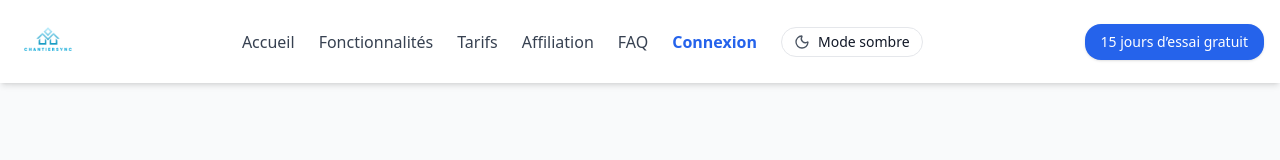
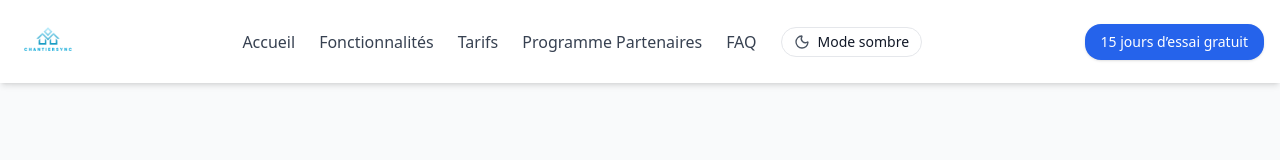
Before and after one commit to hdesumo/chantiersync-portal, a Next.js app: page / in a window 1280 px wide. Shown: the top 160 px of the page. Built offline with nearby package versions, Linux system fonts and the light colour scheme.

Commit message:
Fix: Header mis à jour avec Programme Partenaires (suppression affiliation, ajout partenariat)

```diff
--- a/components/Header.tsx
+++ b/components/Header.tsx
@@ -16,7 +16,7 @@ export default function Header() {
     { href: "/", label: "Accueil" },
     { href: "/fonctionnalites", label: "Fonctionnalités" },
     { href: "/tarifs", label: "Tarifs" },
-    { href: "/affiliation", label: "Affiliation" },
+    { href: "/partenariat", label: "Programme Partenaires" },
     { href: "/faq", label: "FAQ" },
   ];
 
@@ -24,7 +24,6 @@ export default function Header() {
     "inline-flex items-center justify-center rounded-2xl bg-primary px-4 py-2 text-sm font-medium text-white shadow hover:bg-primary-light transition-colors";
 
   useEffect(() => {
-    // Gestion du thème
     const storedTheme = localStorage.getItem("theme");
     if (storedTheme === "dark" || storedTheme === "light") {
       setTheme(storedTheme);
@@ -34,8 +33,6 @@ export default function Header() {
       setTheme(prefersDark ? "dark" : "light");
       document.documentElement.classList.toggle("dark", prefersDark);
     }
-
-    // Vérifier la session
     setIsLoggedIn(!!getSession());
   }, []);
 
@@ -79,20 +76,13 @@ export default function Header() {
             </Link>
           ))}
 
-          {isLoggedIn ? (
+          {isLoggedIn && (
             <button
               onClick={handleLogout}
               className="text-red-600 font-semibold"
             >
               Déconnexion
             </button>
-          ) : (
-            <Link
-              href="/connexion"
-              className="text-blue-600 font-semibold"
-            >
-              Connexion
-            </Link>
           )}
 
           <button
@@ -150,7 +140,7 @@ export default function Header() {
               <div className="flex items-center justify-between p-4 border-b dark:border-gray-800">
                 <Link href="/" className="flex items-center justify-center">
                   <Image
-                  src="/logo.png"   // ou "/logo.svg"
+                    src="/logo.png"
                     alt="Logo"
                     width={120}
                     height={120}
@@ -187,7 +177,7 @@ export default function Header() {
                   15 jours d’essai gratuit
                 </Link>
 
-                {isLoggedIn ? (
+                {isLoggedIn && (
                   <button
                     onClick={() => {
                       handleLogout();
@@ -197,14 +187,6 @@ export default function Header() {
                   >
                     Déconnexion
                   </button>
-                ) : (
-                  <Link
-                    href="/connexion"
-                    onClick={() => setIsOpen(false)}
-                    className="text-blue-600 font-semibold"
-                  >
-                    Connexion
-                  </Link>
                 )}
 
                 <button
```
Lines whose indentation alone changed are shown as unchanged.
